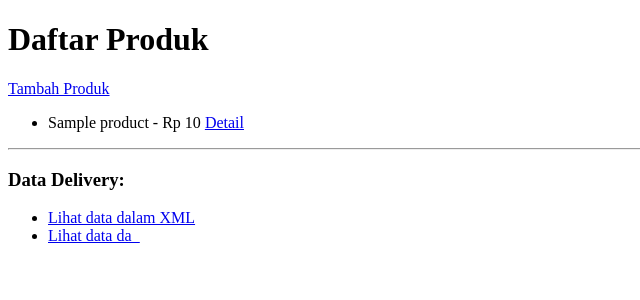
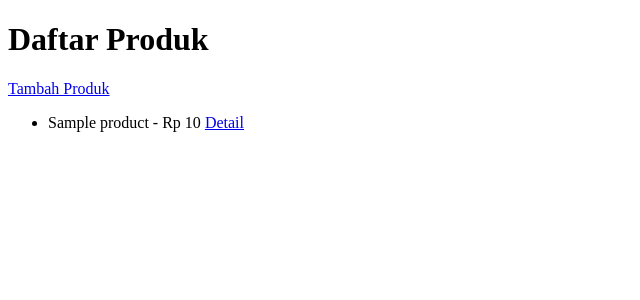
Before and after one commit to elcipeng/halomo-united, a Django app: page / in a window 1280 px wide. Shown: the top 300 px of the page, without its empty margins (0-640 px from the left). Run offline with Django 5.2, Linux system fonts and the light colour scheme; tables that the repository leaves empty hold one stand-in row (values such as "Sample post").

Commit message:
nyiapin buat tugas 4

```diff
--- a/main/templates/index.html
+++ b/main/templates/index.html
@@ -19,10 +19,3 @@
             <li>Belum ada produk.</li>
         {% endfor %}
     </ul>
-
-    <hr>
-    <!-- Link ke data delivery -->
-    <h3>Data Delivery:</h3>
-    <ul>
-        <li><a href="{% url 'data_xml' %}">Lihat data dalam XML</a></li>
-        <li><a href="{% url 'data_json' %}">Lihat data da_
```
